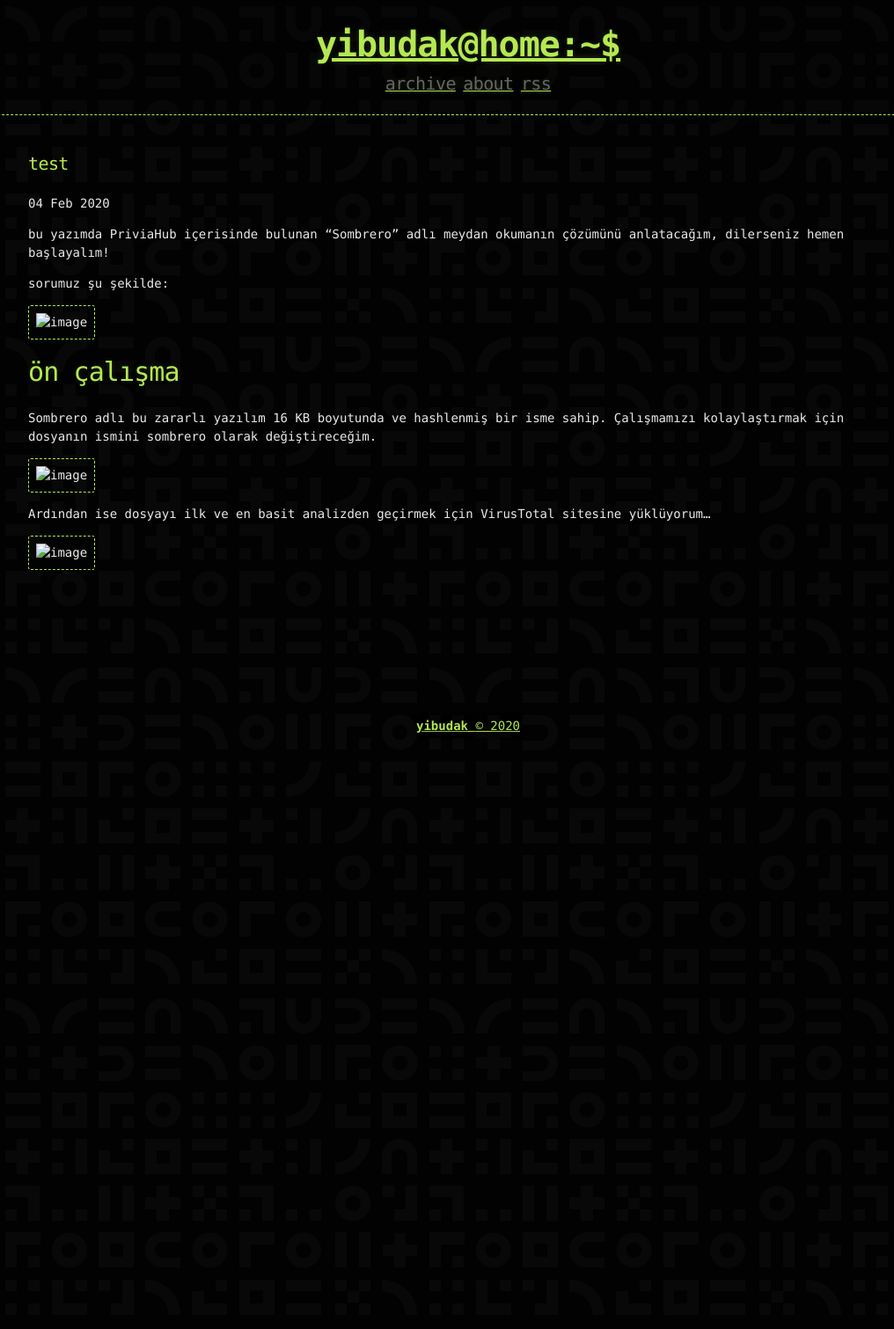
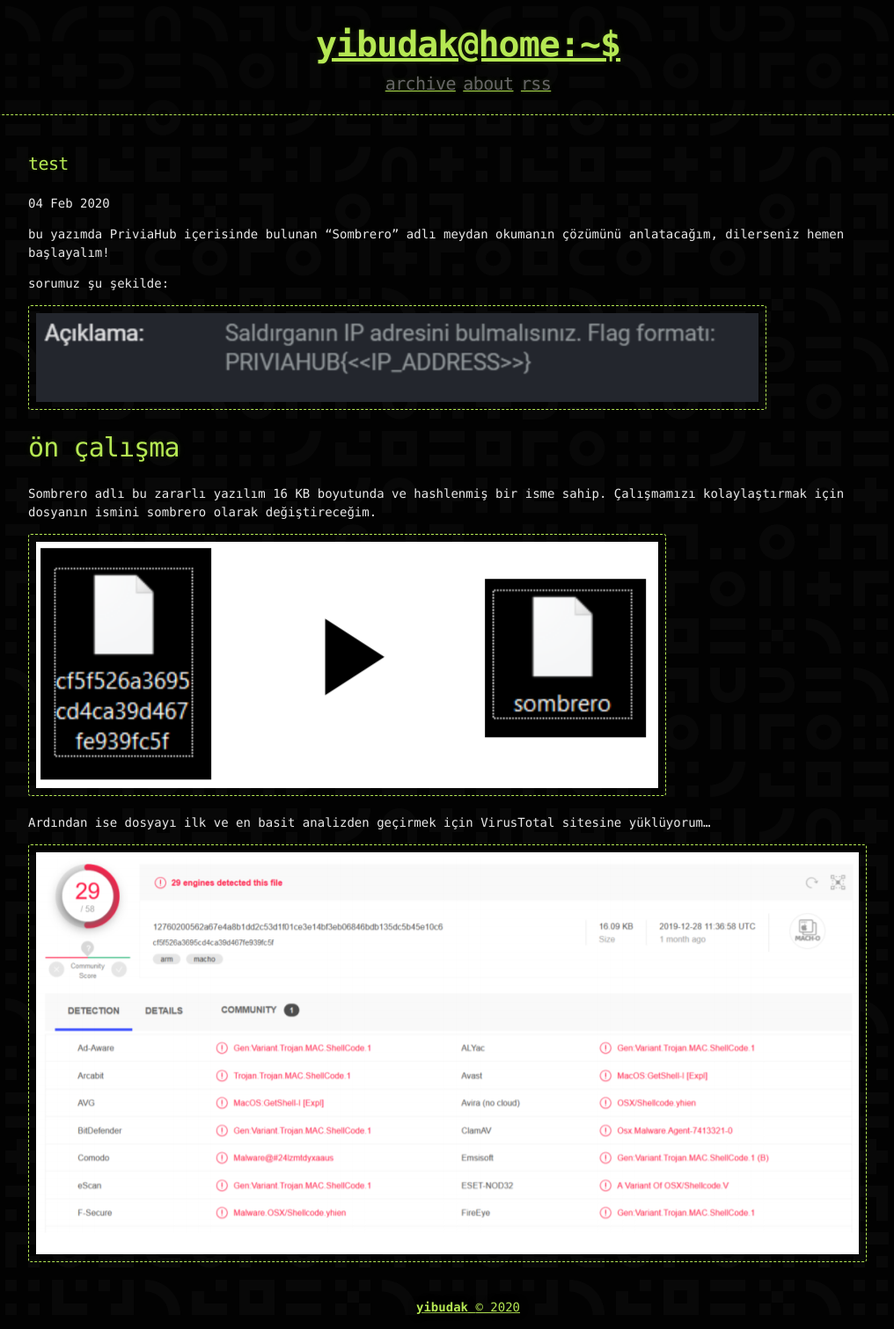
Before and after one commit to yibudak/yibudak.github.io, a Jekyll site: the page built from _posts/2020-02-04-Test.md, in a window 1280 px wide. Shown: the whole page at 88% size, without its empty margins (108-1124 px from the left). Built offline with Jekyll 4.4.1, drawn with Linux system fonts in a browser that asks for light colours; before the commit the page ends 900 px from its top, so only the background shows below that.

Commit message:
Update 2020-02-04-Test.md

```diff
--- a/_posts/2020-02-04-Test.md
+++ b/_posts/2020-02-04-Test.md
@@ -7,14 +7,14 @@ bu yazımda PriviaHub içerisinde bulunan “Sombrero” adlı meydan okumanın
 
 sorumuz şu şekilde:
 
-![image](../post_resources/privia-sombrero-writeup/description.png){: .center-image }
+![image](../post_resources/priviahub-sombrero-writeup/description.png){: .center-image }
 
 # [](#header-1)ön çalışma
 
 Sombrero adlı bu zararlı yazılım 16 KB boyutunda ve hashlenmiş bir isme sahip. Çalışmamızı kolaylaştırmak için dosyanın ismini sombrero olarak değiştireceğim.
 
-![image](../post_resources/privia-sombrero-writeup/changename.png){: .center-image }
+![image](../post_resources/priviahub-sombrero-writeup/changename.png){: .center-image }
 
 Ardından ise dosyayı ilk ve en basit analizden geçirmek için VirusTotal sitesine yüklüyorum…
 
-![image](../post_resources/privia-sombrero-writeup/virustotal.png){: .center-image }
+![image](../post_resources/priviahub-sombrero-writeup/virustotal.png){: .center-image }
```
